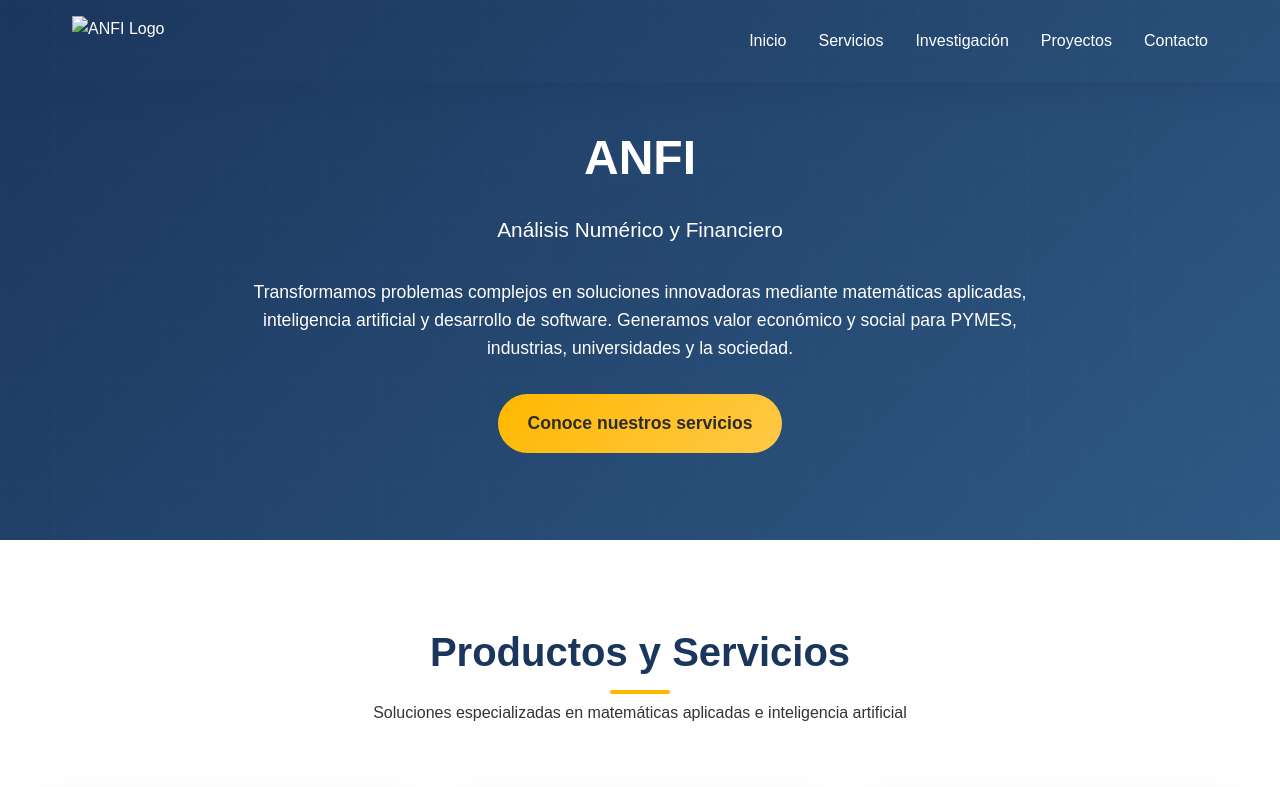
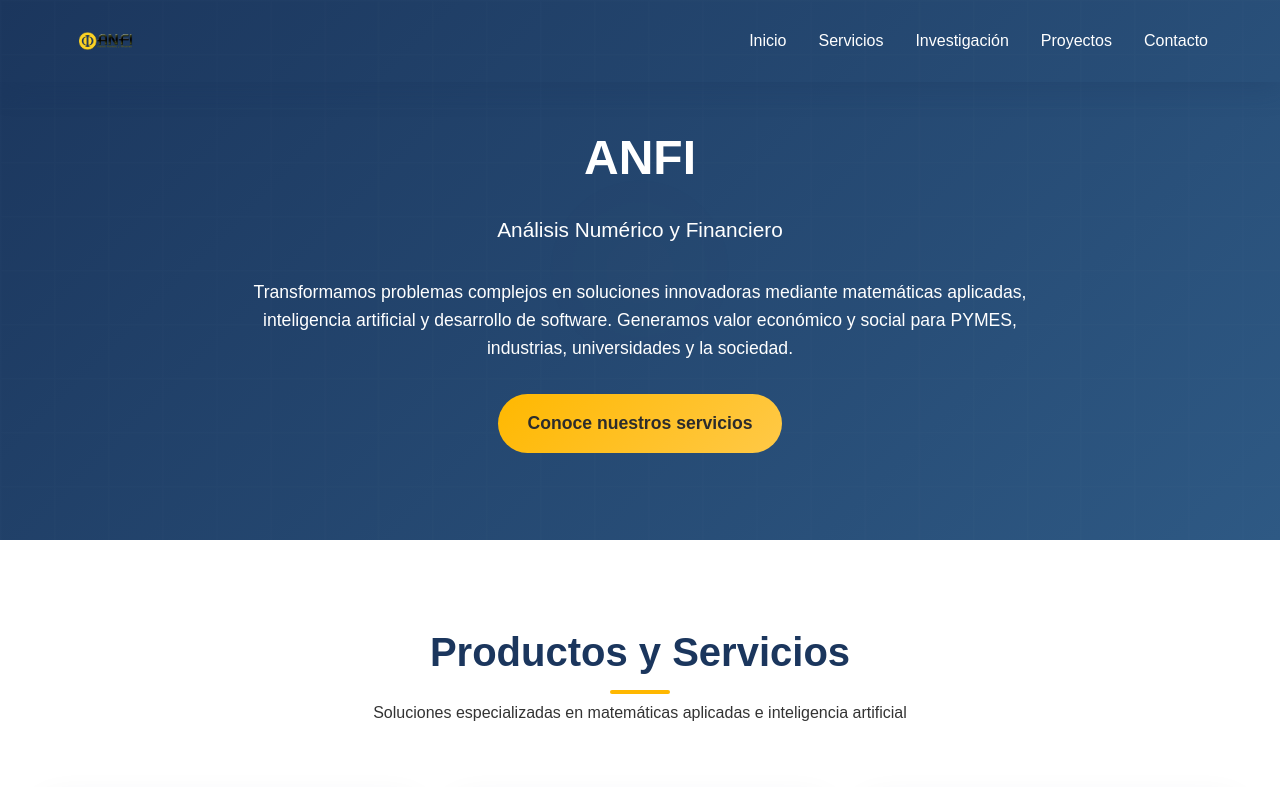
Before and after one commit to jasaresearch/grupoanfi.github.io, a plain HTML site: page index.html in a window 1280 px wide. Shown: the top 787 px of the page. Drawn offline with Linux system fonts and the light colour scheme.

Commit message:
Update index.html

```diff
--- a/index.html
+++ b/index.html
@@ -638,7 +638,7 @@
     <header>
         <nav>
             <div class="logo">
-                <img src="Anfi 697x523.png" alt="ANFI Logo" id="anfi-logo">
+                <img src="anfi-logo.png" alt="ANFI Logo" id="anfi-logo">
             </div>
             <ul class="nav-links">
                 <li><a href="#inicio">Inicio</a></li>
```
